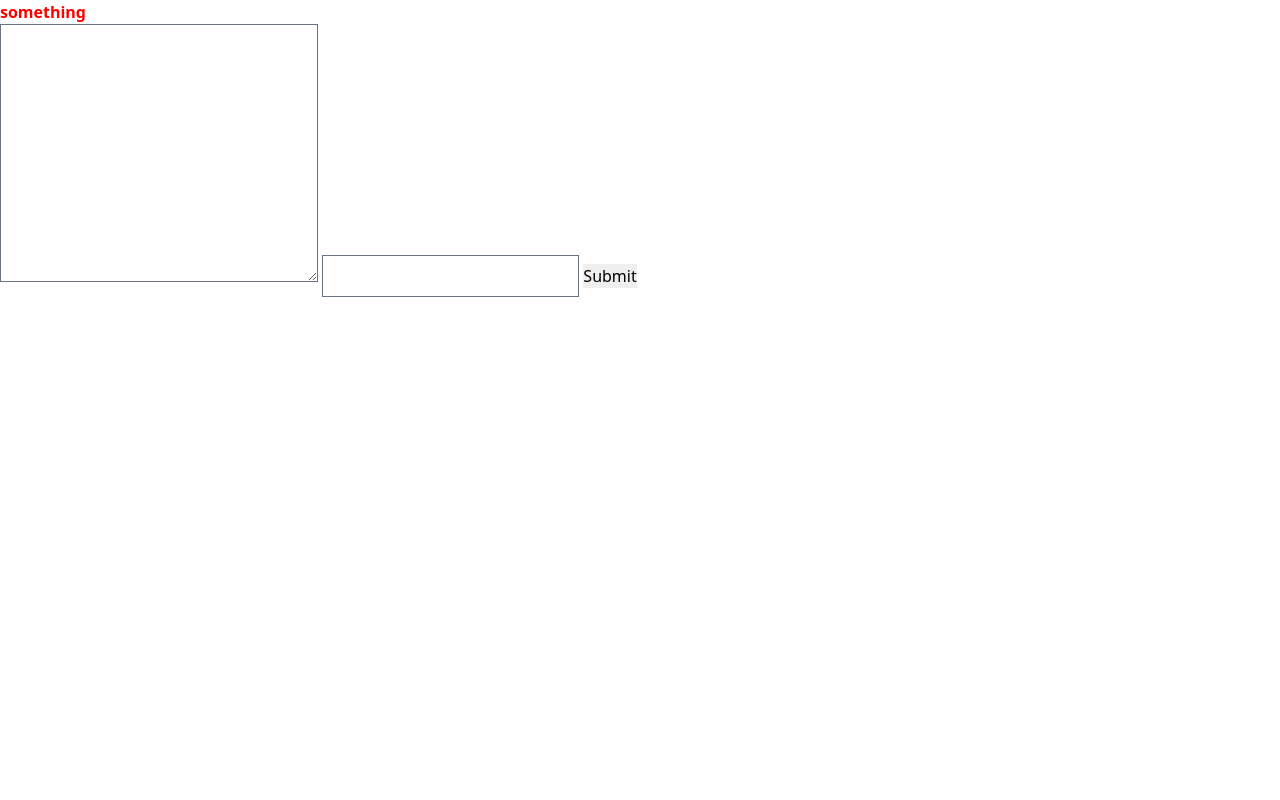
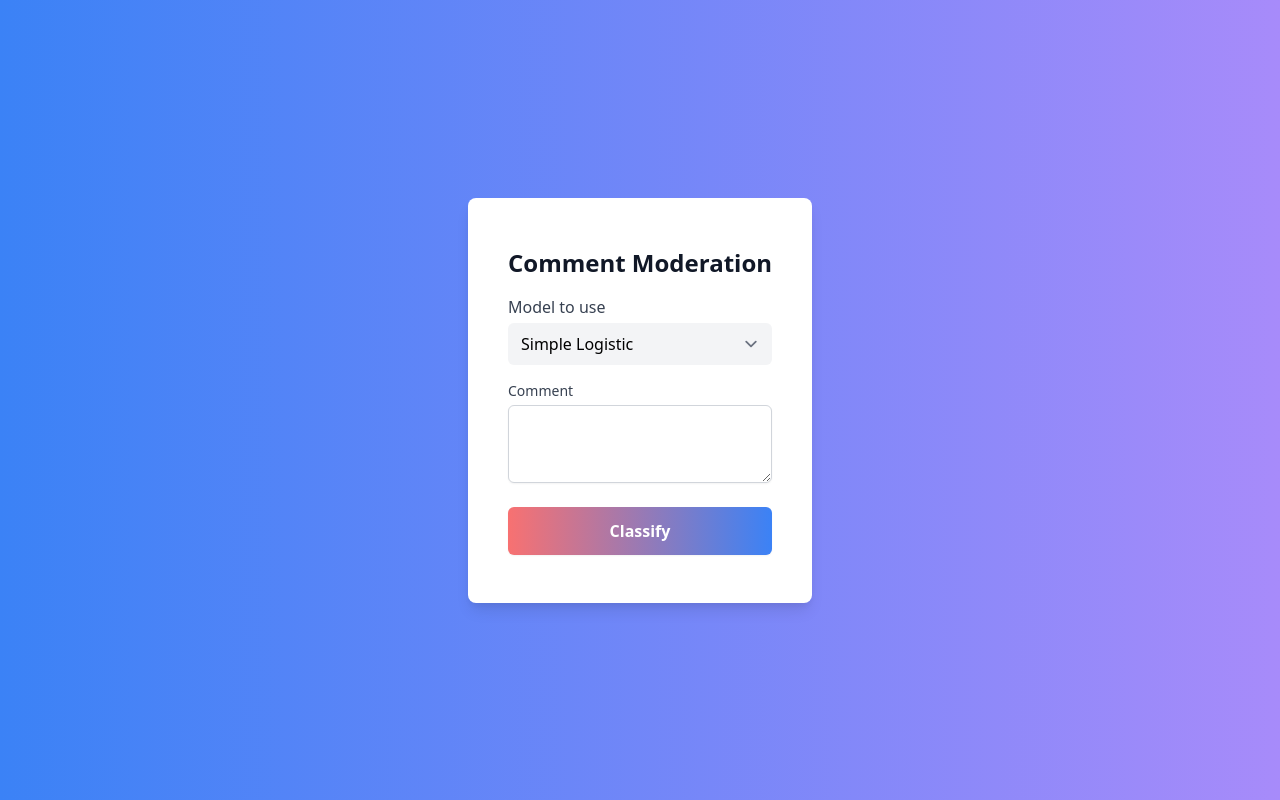
Before and after one commit to volf52/r-science-comment-mod, a FastAPI app: page / in a window 1280 px wide. Before the commit the page is almost empty. Run offline with FastAPI, Linux system fonts and the light colour scheme; style sheets or scripts are compiled from the project's sources; parts of the project's set-up code (start-up, migrations or seed data) failed here and were passed over.

Commit message:
Form almost ready

```diff
--- a/frontend/tailwind.config.js
+++ b/frontend/tailwind.config.js
@@ -1,10 +1,13 @@
 module.exports = {
   purge: {
-    enabled: true,
+    enabled: false,
     content: ['../templates/**/*.jinja2']
   },
   darkMode: false, // or 'media' or 'class'
   theme: {
+    container: {
+      center: true,
+    },
     extend: {},
   },
   variants: {
--- a/templates/base.jinja2
+++ b/templates/base.jinja2
@@ -9,6 +9,11 @@
   <link rel="stylesheet" href="{{ url_for('static', path='/app.css') }}">
 </head>
 <body>
-{% block content %}{% endblock %}
+{# gradient-to-r from-teal-400 to-blue-500 #}
+<div class="bg-gradient-to-l from-purple-400  to-blue-500 min-h-screen flex items-center justify-center">
+  <div class="max-w-md px-10 py-12 bg-white rounded-lg shadow-lg">
+  {% block content %}{% endblock %}
+  </div>
+</div>
 </body>
 </html>
--- a/templates/form.jinja2
+++ b/templates/form.jinja2
@@ -1,10 +1,63 @@
 {% extends 'base.jinja2' %}
 
 {% block content %}
-  <strong>{{ type }}</strong>
-<form method="post">
-  <textarea name="comment" id="comment-area" cols="30" rows="10"></textarea>
-  <input type="text" name="model" id="model-key">
-  <input type="submit" value="Submit">
-</form>
+
+  <form method="post">
+    {#      <div class="antialiased text-gray-900 px-2">#}
+    {#        <div class="max-w-xl max-auto py-12 divide-y md:max-w-4x1">#}
+    {#          <div class="py-12">#}
+    {#            <h2 class="text-2x1 font-bold">Comment Moderation</h2>#}
+    {#            <div class="mt-8 max-w-md">#}
+    {#              <div class="grid grid-cols-1 gap-6">#}
+    {#                <label class="block">#}
+    {#                  <span class="text-gray-700">Model to Use</span>#}
+    {#                  <select name="model" id="model-sel"#}
+    {#                          class="block w-full mt-1 rounded-md bg-gray-100 border-transparent focus:border-gray-500 focus:bg-white focus:ring-0">#}
+    {#                    <option value="simple_logistic">Simple Logistic</option>#}
+    {#                    <option value="spacy_textcat">Spacy</option>#}
+    {#                  </select>#}
+    {#                </label>#}
+    {#                <label class="block">#}
+    {#                  <span class="text-gray-700">Comment (min 10 characters)</span>#}
+    {#                  <textarea name="comment" id="comment"#}
+    {#                            class="mt-1 block w-full rounded-md bg-gray-100 border-transparent focus:border-gray-500 focus:bg-white focus:ring-0"></textarea>#}
+    {#                </label>#}
+    {#                <label class="block">#}
+    {#                  <input type="submit" value="Submit"#}
+    {#                         class="mt-1 block w-full rounded-md bg-gray-100 border-transparent">#}
+    {#                </label>#}
+    {#              </div>#}
+    {#            </div>#}
+    {#          </div>#}
+    {#        </div>#}
+    {#      </div>#}
+
+    <h2 class="text-gray-900 text-2xl font-bold leading-snug">
+      Comment Moderation
+    </h2>
+
+    <div class="py-4">
+      <label for="model-key" class=" block text-gray-700 font-medium">Model to use</label>
+      <select name="model" id="model-key"
+              class="block w-full mt-1 rounded-md bg-gray-100 border-transparent focus:border-gray-500 focus:bg-white focus:ring-0">
+        <option value="simple_logistic">Simple Logistic</option>
+        <option value="spacy_textcat">Spacy</option>
+      </select>
+    </div>
+
+    <div>
+      <label for="comment" class="block text-sm font-medium text-gray-700">
+        Comment
+      </label>
+      <div class="mt-1">
+        <textarea id="comment" name="comment" rows="3"
+                  class="shadow-sm focus:ring-indigo-500 focus:border-indigo-500 mt-1 block w-full sm:text-sm border-gray-300 rounded-md"
+        ></textarea>
+      </div>
+    </div>
+
+    <input type="submit" value="Classify"
+           class="bg-gradient-to-r from-red-400 to-blue-500 hover:from-pink-500 hover:to-orange-500 mt-6 inline-flex items-center px-6 py-3 text-white font-semibold rounded-md shadow-sm w-full">
+
+  </form>
 {% endblock %}
```
